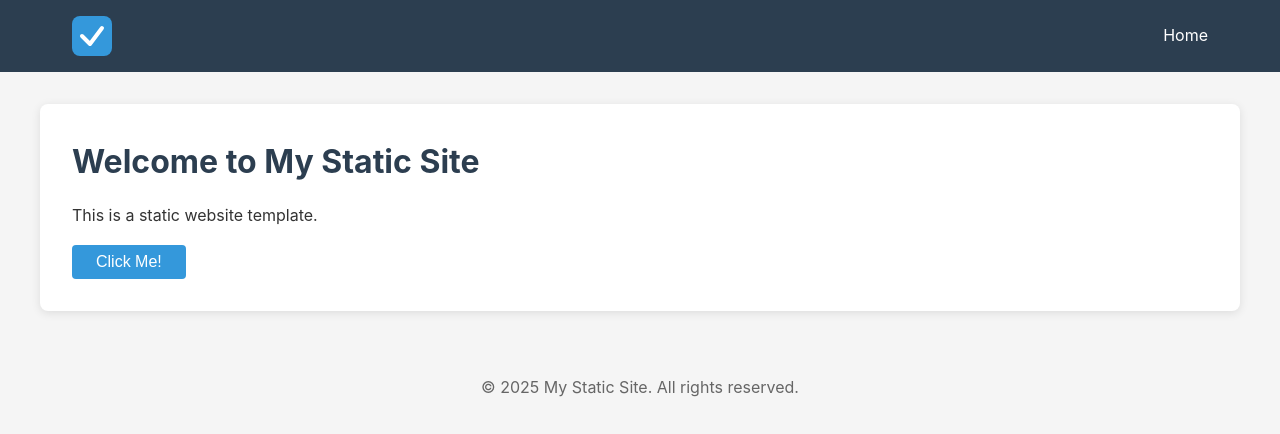
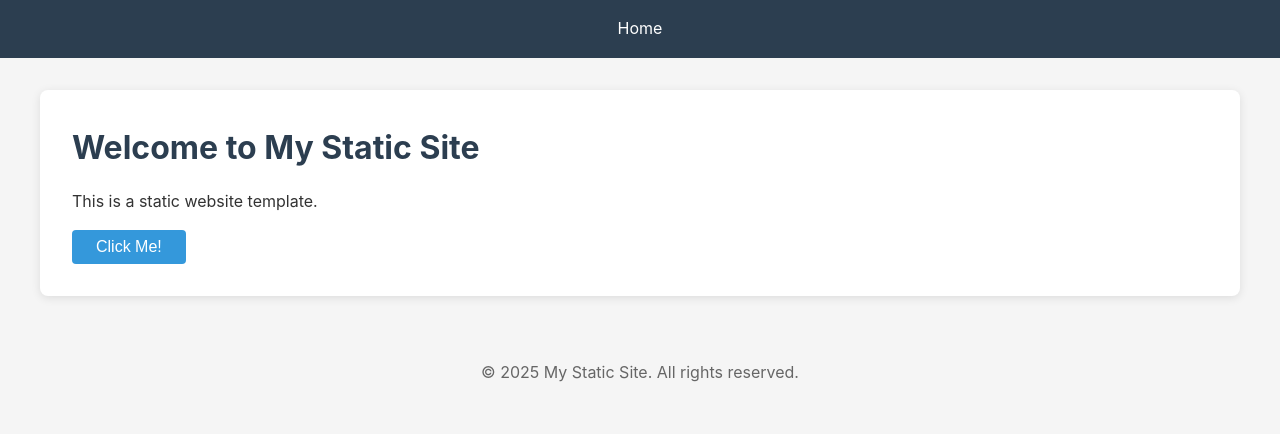
Before and after one commit to lordspline/static-template, a website: page static/index.html in a window 1280 px wide. Drawn offline with Linux system fonts and the light colour scheme.

Commit message:
remove images

```diff
--- a/static/css/styles.css
+++ b/static/css/styles.css
@@ -22,13 +22,8 @@ nav {
     margin: 0 auto;
     padding: 0 2rem;
     display: flex;
-    justify-content: space-between;
+    justify-content: center;
     align-items: center;
-}
-
-.logo {
-    height: 40px;
-    width: 40px;
 }
 
 nav ul {
--- a/static/index.html
+++ b/static/index.html
@@ -10,7 +10,6 @@
 <body>
     <header>
         <nav>
-            <img src="/images/logo.svg" alt="Logo" class="logo">
             <ul>
                 <li><a href="/">Home</a></li>
             </ul>
```
Also changed, not shown: static/favicon.ico (deleted), static/images/logo.svg (deleted).
